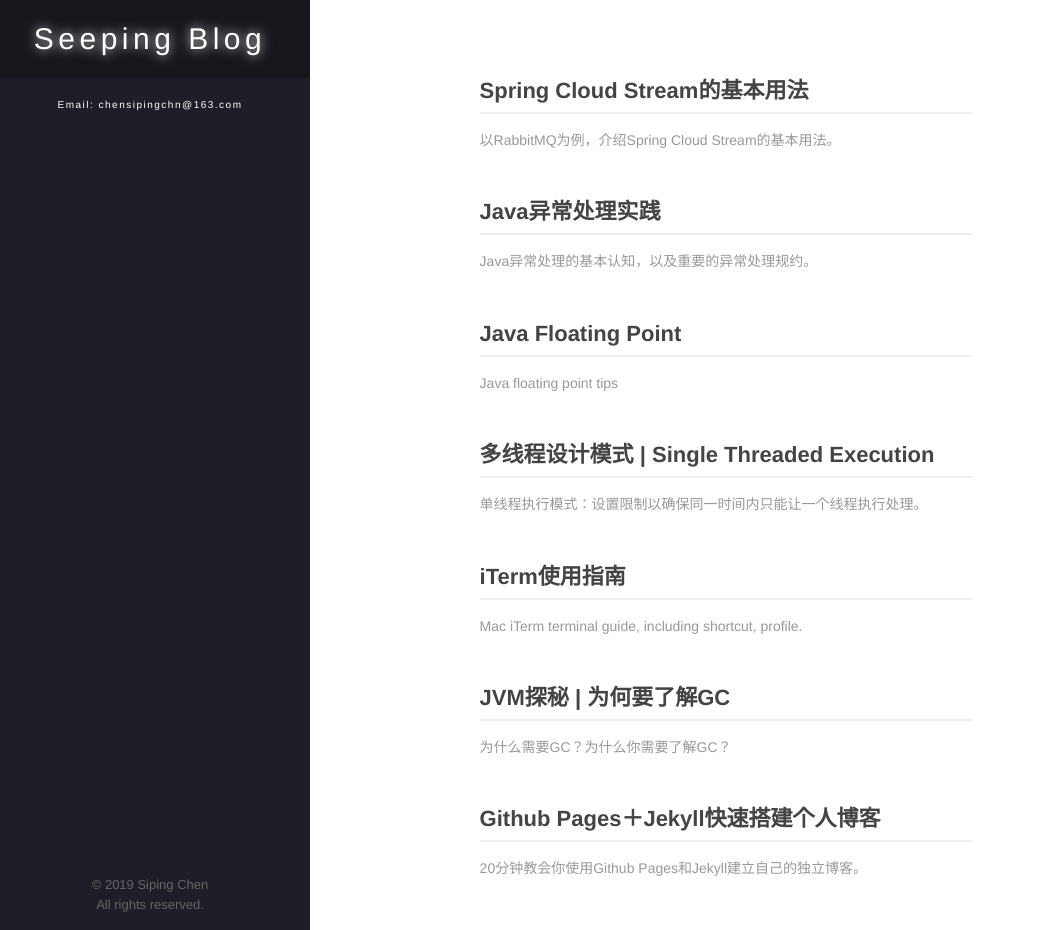
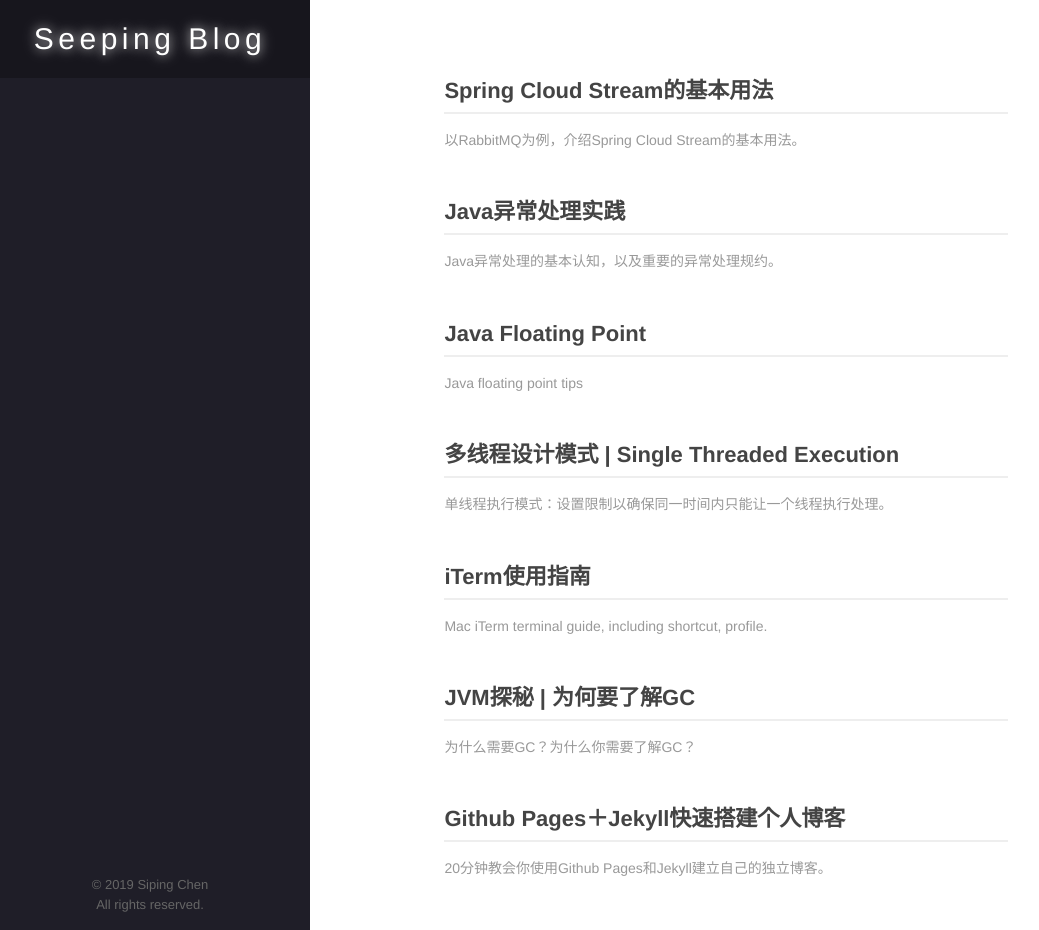
Before and after one commit to seeping007/seeping007.github.io, a Jekyll site: the page built from index.html, in a window 1280 px wide and 930 px high. Shown: the whole window, without its empty margins (10-1049 px from the left). Built offline with Jekyll 4.4.1, drawn with Linux system fonts in a browser that asks for light colours.

Commit message:
modify article list css

```diff
--- a/_includes/style.css
+++ b/_includes/style.css
@@ -251,7 +251,7 @@ a.external:hover {
 }
 
 .index-wrapper .artical-list {
-    width: 70%;
+    width: 80%;
     margin: 0 auto;
 }
 
--- a/index.html
+++ b/index.html
@@ -10,9 +10,9 @@ layout: default
         <h1>Seeping Blog</h1>
       </div>
 
-      <div class="info-personal">
+      <!-- <div class="info-personal">
         <h4>Email: chensipingchn@163.com</h4>
-      </div>
+      </div> -->
 
       <div class="copyright">
         © 2019 Siping Chen
```
